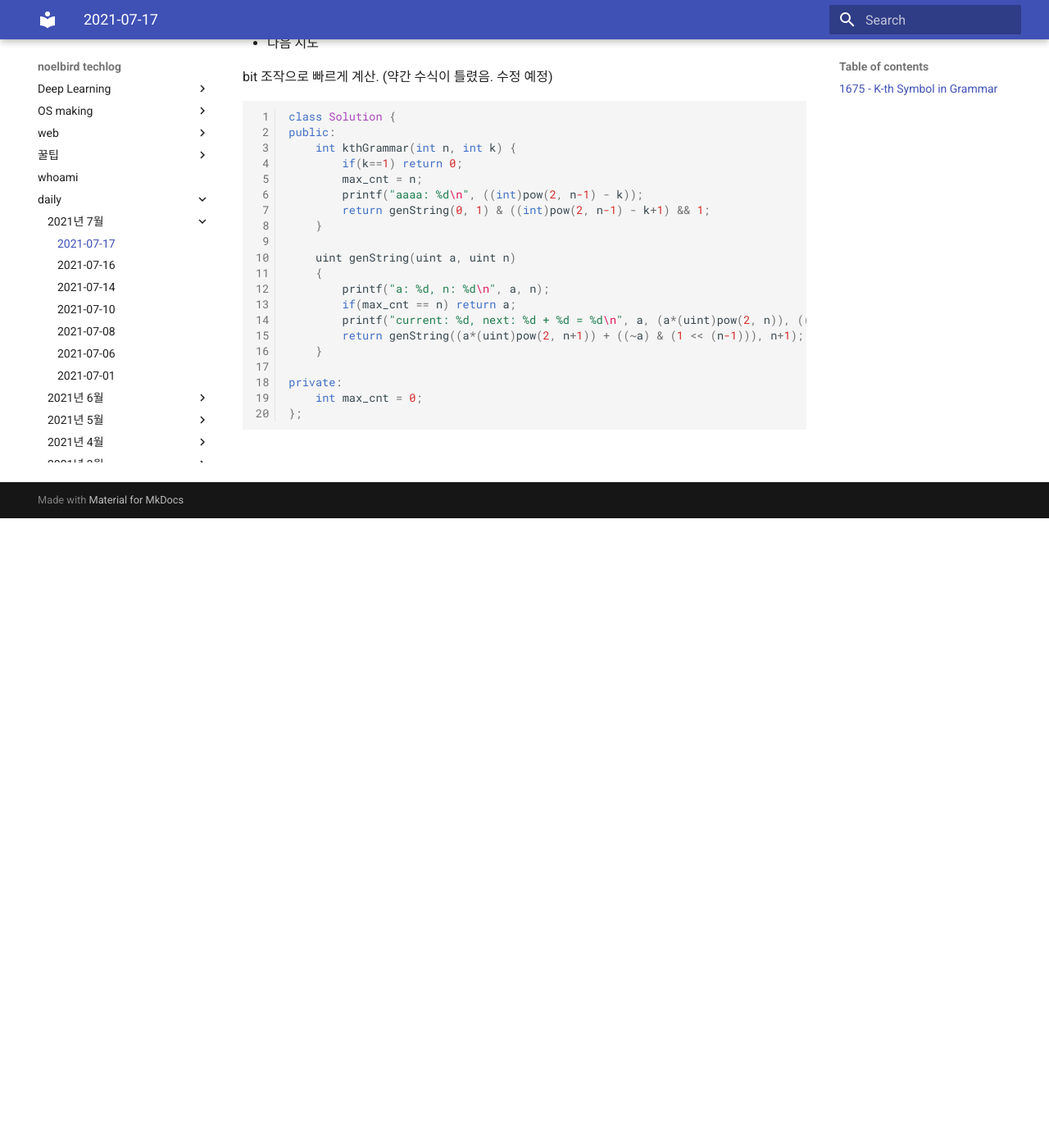
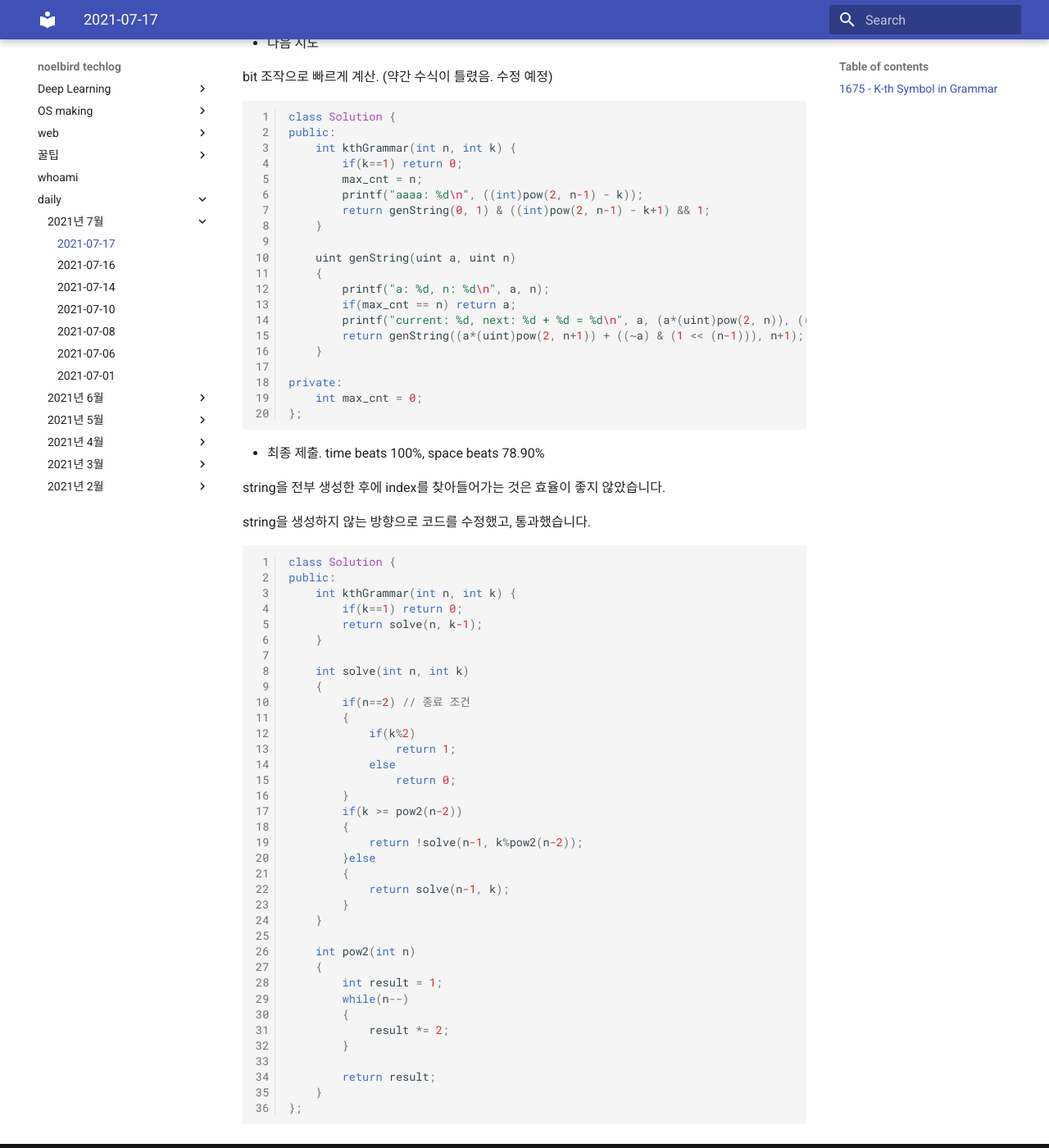
Before and after one commit to NoelBird/noelbird.github.io, an MkDocs documentation site: the page built from docs/daily/2021-07-17.md, in a window 1280 px wide and 1400 px high, scrolled down 768 px. Shown: the whole window at 82% size. Built offline with MkDocs 1.6.1 and Material for MkDocs 9.7.7, drawn with Linux system fonts in a browser that asks for light colours; nearby versions of some CDN libraries.

Commit message:
update leet code 2021-07-17.md

````diff
--- a/docs/daily/2021-07-17.md
+++ b/docs/daily/2021-07-17.md
@@ -65,3 +65,50 @@
     int max_cnt = 0;
 };
 ```
+
+
+
+- 최종 제출. time beats 100%, space beats 78.90%
+
+string을 전부 생성한 후에 index를 찾아들어가는 것은 효율이 좋지 않았습니다.
+
+string을 생성하지 않는 방향으로 코드를 수정했고, 통과했습니다.
+
+```c++
+class Solution {
+public:
+    int kthGrammar(int n, int k) {
+        if(k==1) return 0;
+        return solve(n, k-1);
+    }
+
+    int solve(int n, int k)
+    {
+        if(n==2) // 종료 조건
+        {
+            if(k%2)
+                return 1;
+            else
+                return 0;
+        }
+        if(k >= pow2(n-2))
+        {
+            return !solve(n-1, k%pow2(n-2));
+        }else
+        {
+            return solve(n-1, k);
+        }
+    }
+
+    int pow2(int n)
+    {
+        int result = 1;
+        while(n--)
+        {
+            result *= 2;
+        }
+
+        return result;
+    }
+};
+```
````
